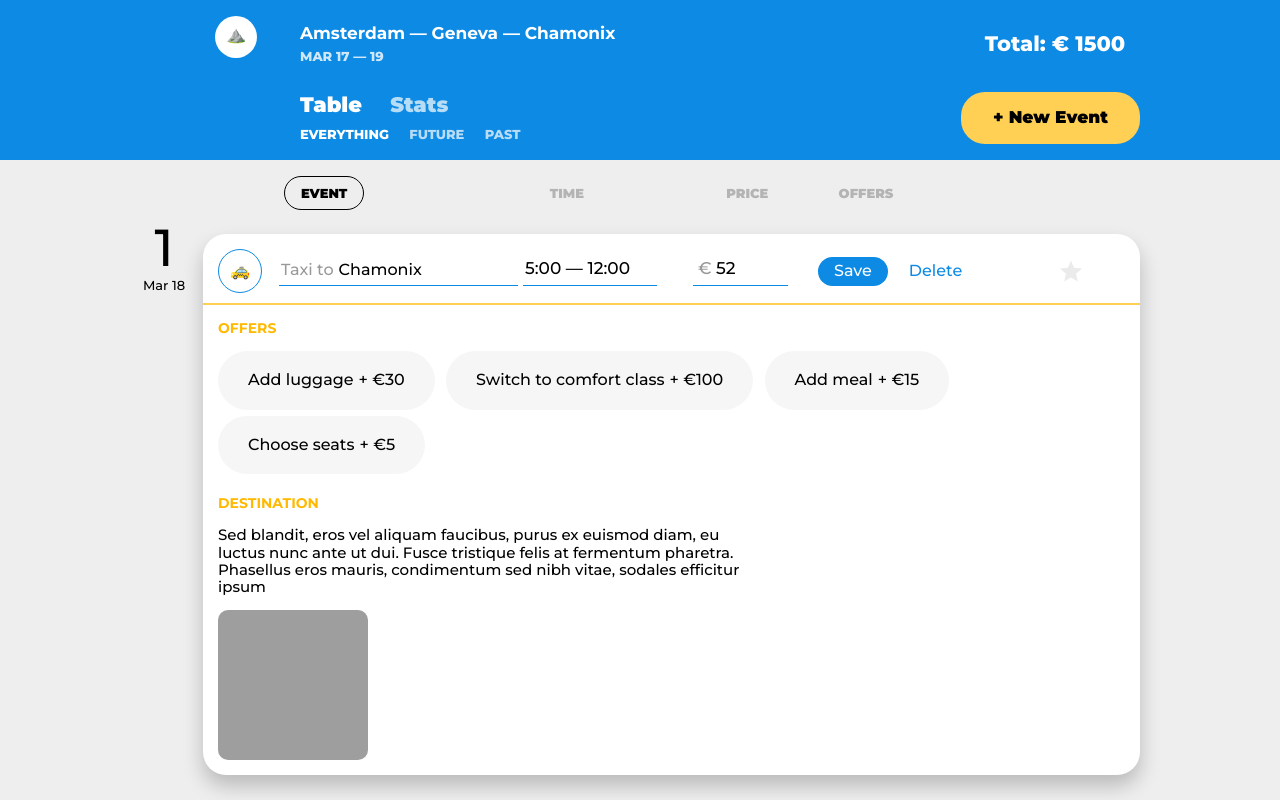
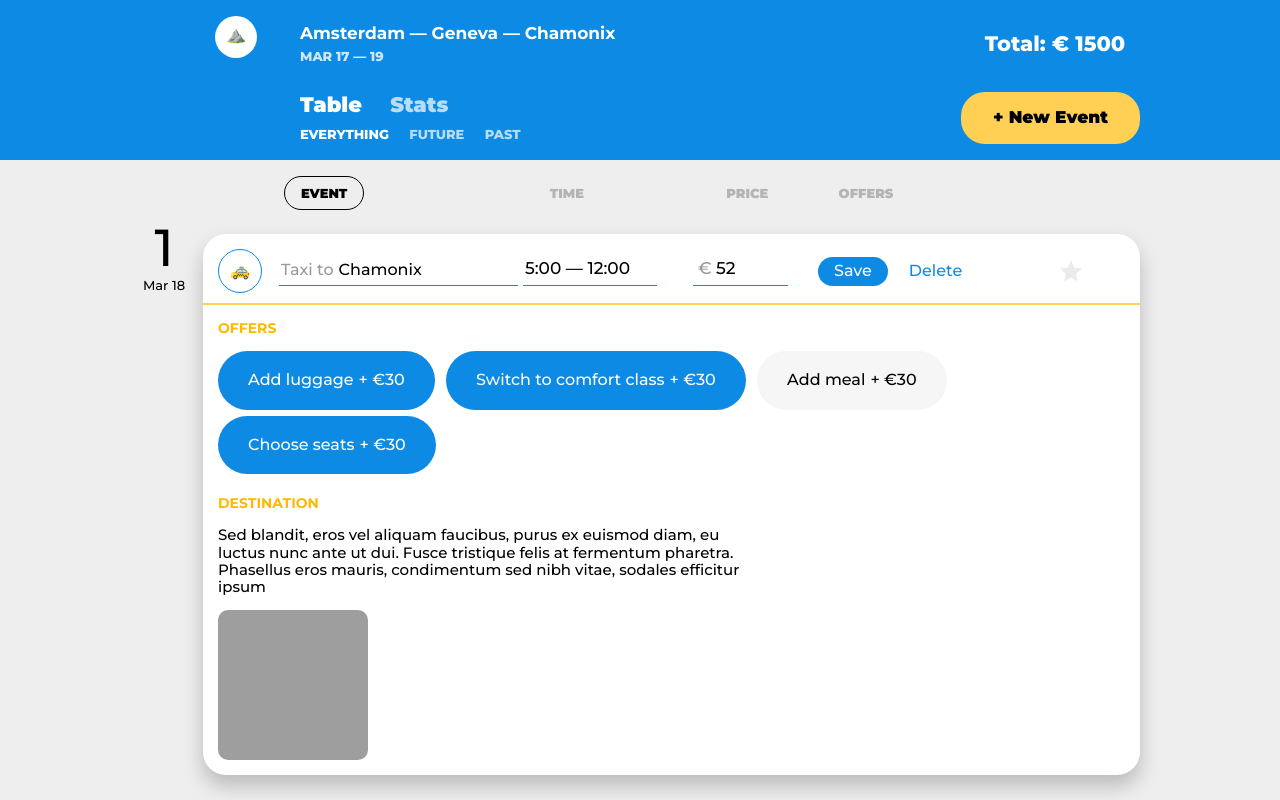
Before and after one commit to Detkovskiy/210992-big-trip-8, a website built with webpack: page public/index.html in a window 1280 px wide. Both pictures are taken after a click on the button "Choose seats". Shown: the top 800 px of the page. Built offline with nearby package versions, Linux system fonts and the light colour scheme; grey boxes are pictures that could not be loaded.

Commit message:
на проверку

```diff
--- a/public/css/main.css
+++ b/public/css/main.css
@@ -563,6 +563,9 @@ input[type=radio]:checked + .trip-sorting__item {
 .point__offer-service {
   padding-right: 5px;
 }
+.point__offer-service:first-letter {
+  text-transform: uppercase;
+}
 
 .travel-way__label {
   display: inline-flex;
--- a/src/main.js
+++ b/src/main.js
@@ -1,7 +1,7 @@
 import {renderFilter} from '../src/make-filter.js';
 import {PointTrip} from './make-point.js';
 import {EditTrip} from './pointEdit';
-import {render, getRandomFromInterval} from '../src/utils.js';
+import {render} from '../src/utils.js';
 import {getTrips} from '../src/data.js';
 
 const tripFilter = document.querySelector(`.trip-filter`);
@@ -54,13 +54,3 @@ const renderPointTrip = (data) => {
 };
 
 renderPointTrip(getDataForPointTrip);
-
-const randomObj = (count, obj) => {
-  const newObj = {};
-
-  for (let i = 0; i < count; i++) {
-    arrTags.push(arr[i]);
-  }
-
-  return arrTags;
-};
--- a/src/pointEdit.js
+++ b/src/pointEdit.js
@@ -90,28 +90,12 @@ export class EditTrip extends Component {
                 <section class="point__details">
                   <section class="point__offers">
                     <h3 class="point__details-title">offers</h3>
-
-
-                    <div class="point__offers-wrap">
-                      <input class="point__offers-input visually-hidden" type="checkbox" id="add-luggage" name="offer" value="add-luggage">
-                      <label for="add-luggage" class="point__offers-label">
-                        <span class="point__offer-service">Add luggage</span> + €<span class="point__offer-price">30</span>
-                      </label>
-
-                      <input class="point__offers-input visually-hidden" type="checkbox" id="switch-to-comfort-class" name="offer" value="switch-to-comfort-class">
-                      <label for="switch-to-comfort-class" class="point__offers-label">
-                        <span class="point__offer-service">Switch to comfort class</span> + €<span class="point__offer-price">100</span>
-                      </label>
-
-                      <input class="point__offers-input visually-hidden" type="checkbox" id="add-meal" name="offer" value="add-meal">
-                      <label for="add-meal" class="point__offers-label">
-                        <span class="point__offer-service">Add meal </span> + €<span class="point__offer-price">15</span>
-                      </label>
-
-                      <input class="point__offers-input visually-hidden" type="checkbox" id="choose-seats" name="offer" value="choose-seats">
-                      <label for="choose-seats" class="point__offers-label">
-                        <span class="point__offer-service">Choose seats</span> + €<span class="point__offer-price">5</span>
-                      </label>
+                      <div class="point__offers-wrap">
+                        ${Object.entries(this._offers).map(([offer, checked]) => `
+                          <input class="point__offers-input visually-hidden" type="checkbox" id="${offer.replace(/ /g, `-`)}" name="offer" value="${offer.replace(/ /g, `-`)}" ${checked ? `checked` : ``}>
+                          <label for="${offer.replace(/ /g, `-`)}" class="point__offers-label">
+                            <span class="point__offer-service">${offer}</span> + €<span class="point__offer-price">30</span>
+                          </label>`).join(``)}
                     </div>
 
                   </section>
```
